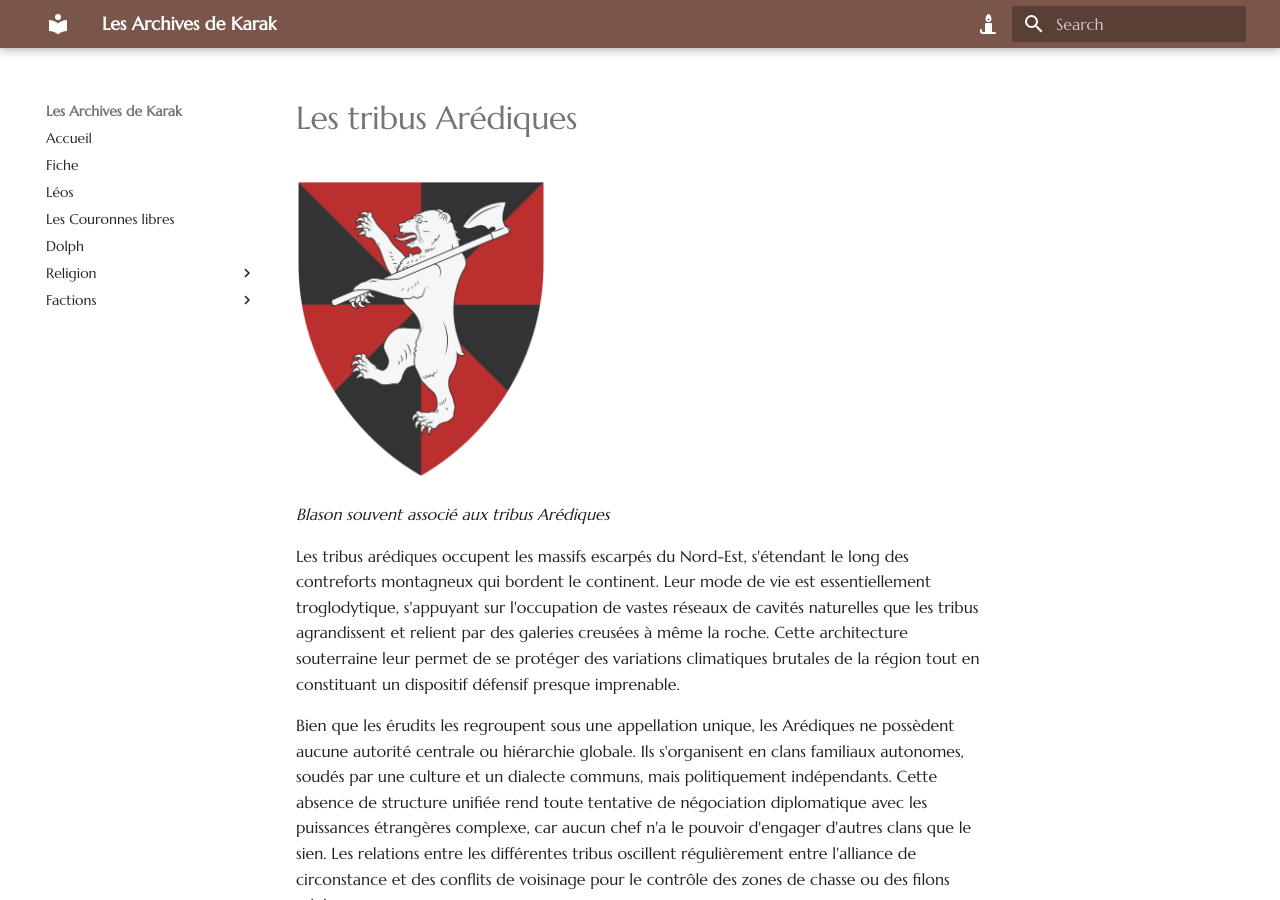
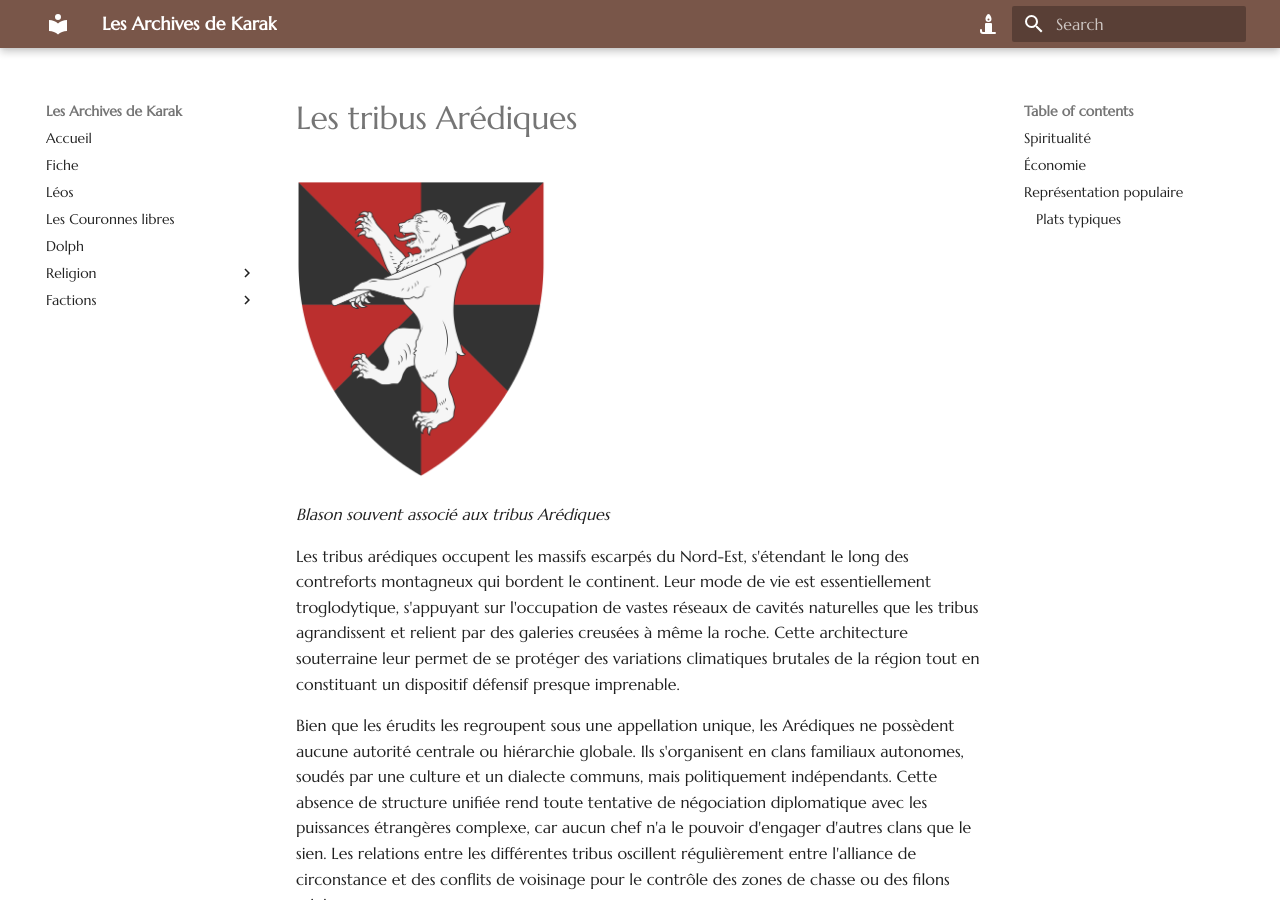
Before and after one commit to Senssiii/senssiii.github.io, an MkDocs documentation site: the page built from docs/royaumes/arediques.md, in a window 1280 px wide and 900 px high. Built offline with MkDocs 1.6.1 and Material for MkDocs 9.7.7, drawn with Linux system fonts in a browser that asks for light colours.

Commit message:
Ajout de plats et fix des titres

```diff
--- a/docs/royaumes/arediques.md
+++ b/docs/royaumes/arediques.md
@@ -10,18 +10,18 @@ Bien que les érudits les regroupent sous une appellation unique, les Arédiques
 
 L'identité arédique est indissociable de la figure de l'ours, animal qu'ils domestiquent. Utilisés comme montures et bêtes de somme, ces animaux sont des marqueurs de puissance et de prestige au sein de la communauté. La présence de ces prédateurs au sein des campements renforce l'agressivité naturelle des tribus envers les intrus. Les Arédiques sont réputés pour leur science du piégeage et leur capacité à utiliser le relief accidenté pour tendre des embuscades aux convois. Pour les voyageurs, traverser leur territoire sans escorte lourdement armée est considéré comme une entreprise suicidaire.
 
-# Spiritualité
+## Spiritualité
 
 Les Arédiques pratiquent un polythéisme complexe lié aux forces de la nature et de la pierre. Ils vénèrent un vaste panthéon de divinités locales, souvent associées à des sommets spécifiques ou à des phénomènes géologiques. Chaque clan possède ses propres idoles et rituels sacrificiels, bien que le **culte des ancêtres** reste un socle commun à l'ensemble des tribus. Les prêtres arédiques, ou « Voix de la Roche », occupent une place prépondérante dans la vie sociale, interprétant les échos des cavernes comme des messages divins.
 
-# Économie
+## Économie
 
 L'économie arédique est largement autarcique, basée sur la chasse de haute montagne et une extraction minière rudimentaire mais efficace. Leurs artisans excellent dans le travail des métaux bruts et de l'os, produisant des outils et des armes d'une robustesse reconnue, bien que dépourvus du raffinement. Le commerce avec l'extérieur est marginal et souvent limité au troc de peaux de bêtes et de minerais rares contre du sel ou des étoffes que les tribus ne produisent pas. La prédation reste toutefois une source de revenus non négligeable, les richesses pillées sur les voyageurs étant redistribuées au sein du clan pour assurer sa subsistance durant les mois d'hiver.
 
-# Représentation populaire
+## Représentation populaire
 
 Dans le reste du monde, les Arédiques sont perçus comme des sauvages primitifs et imprévisibles. On leur reproche une xénophobie violente et un mépris total pour les lois de la propriété ou du passage. L'image du guerrier arédique, massif et silencieux sur sa monture, alimente de nombreuses légendes terrifiantes dans les tavernes des royaumes voisins. Si certains marchands audacieux louent parfois leurs services comme guides de montagne, la plupart des peuples civilisés préfèrent contourner largement leurs massifs, voyant en eux une menace constante pour la stabilité des routes commerciales du Nord-Est.
 
-## Plats typiques
+### Plats typiques
 
 - **La "Moelle de Pierre"** : Un ragoût dense composé de racines de montagne et de morceaux de gras d'ours, longuement mijoté dans des pots de terre cuite. Le plat est assaisonné avec un lichen ferreux qui lui donne une couleur grisâtre et un goût métallique très prononcé, réputé pour fortifier le corps contre les gelées.
```
Also changed, not shown: docs/royaumes/confederation_couronne.md (+4 -0 lines), docs/royaumes/dolph.md (+1 -0 lines).
